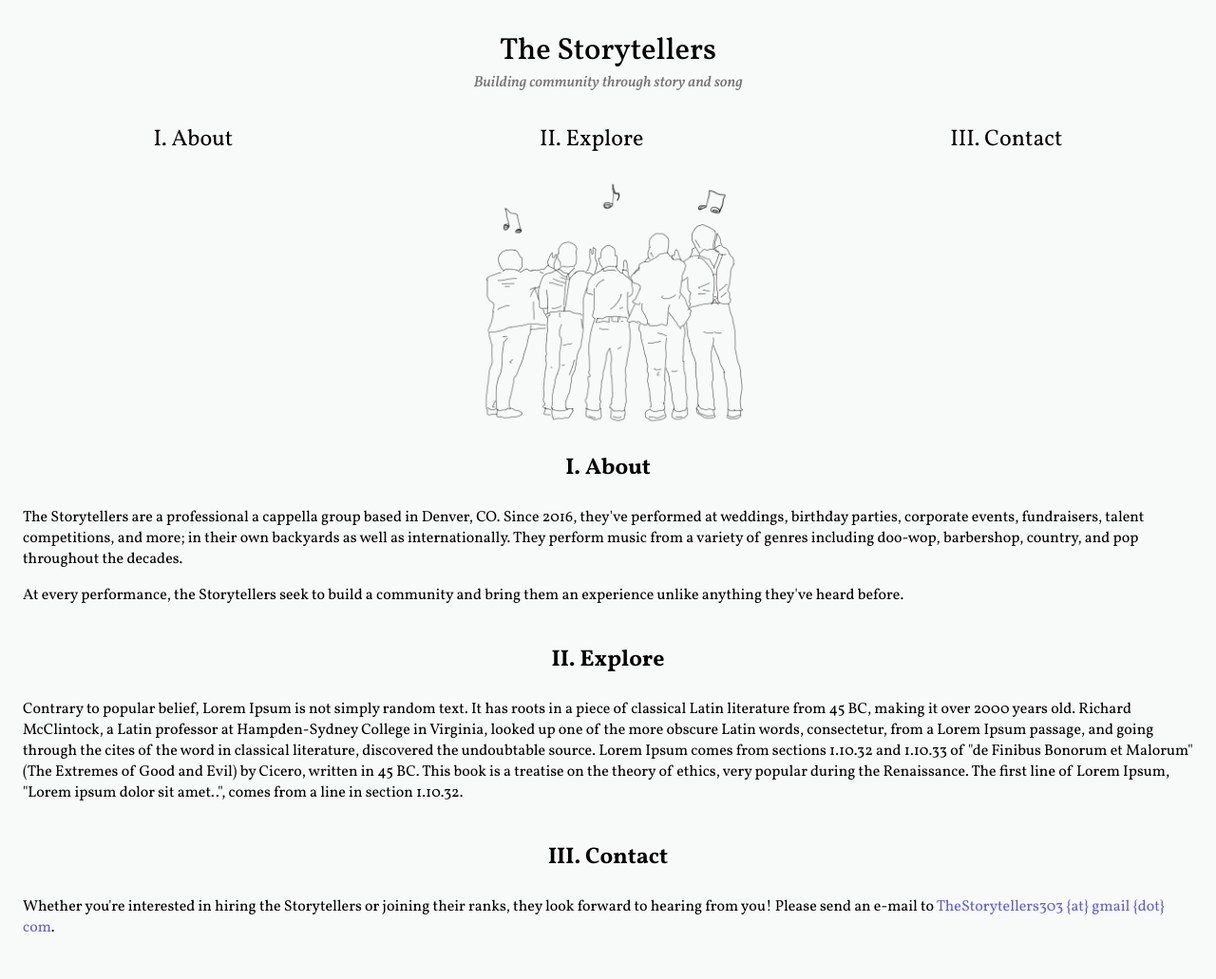
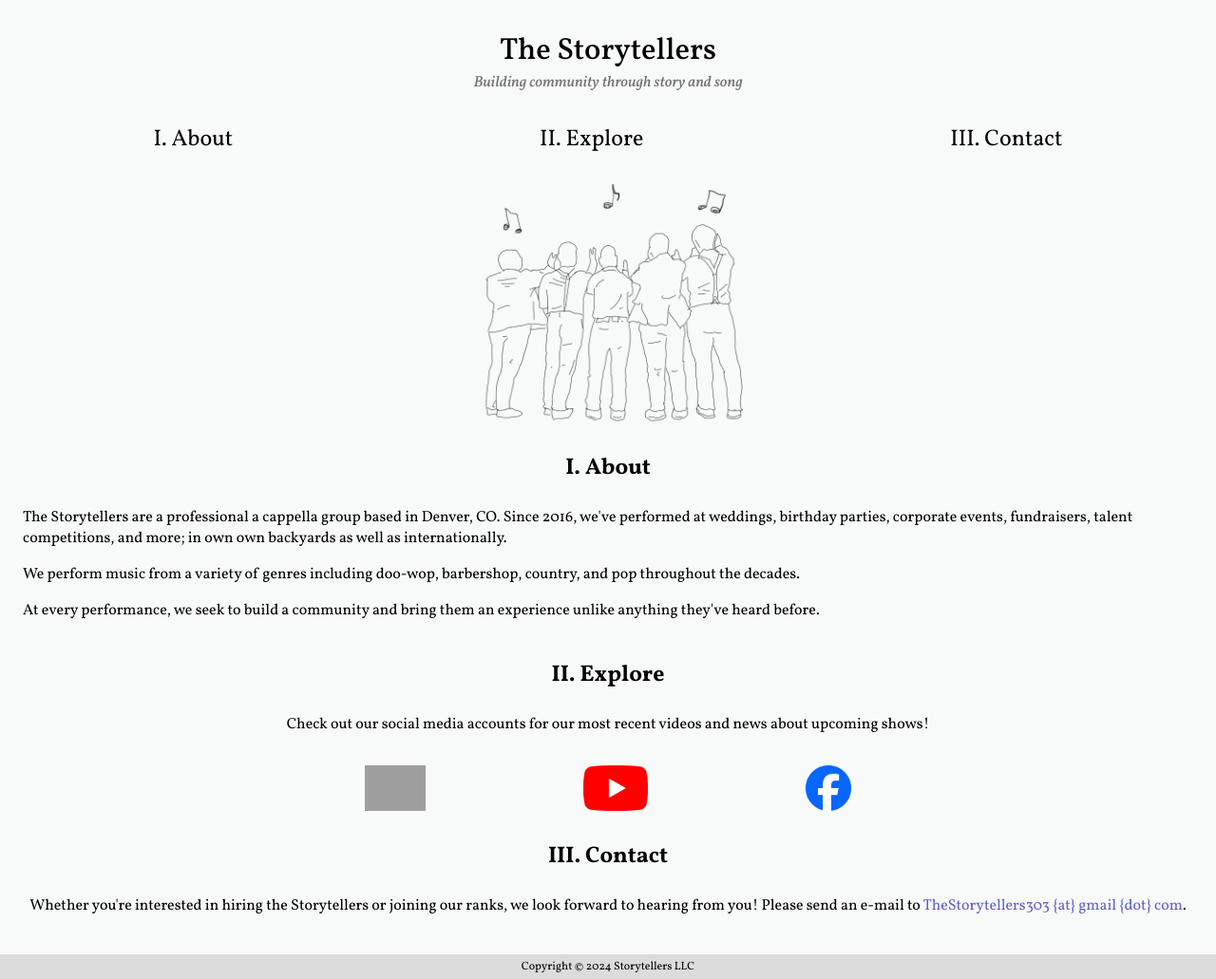
Before and after one commit to Devstone11/storytellers303, a plain HTML site: page index.html in a window 1280 px wide. Shown: the whole page at 95% size. Before the commit the page ends 1004 px from the top, so only its background shows below. Drawn offline with Linux system fonts and the light colour scheme; grey boxes are pictures that could not be loaded; a web font is replaced by a local one.

Commit message:
fill out "explore" section and add copyright footer

```diff
--- a/index.html
+++ b/index.html
@@ -23,24 +23,34 @@
     </div>
     <main>
       <img
+        class="singer-backs"
         alt="A drawing of five people singing"
         src="./assets/Hand-drawn-logo.png"
       ></img>
       <section id="about">
         <h3 class="chapter-title">I. About</h3>
-        <p>
-          The Storytellers are a professional a cappella group based in Denver, CO. Since 2016, they've performed at weddings, birthday parties, corporate events, fundraisers, talent competitions, and more; in their own backyards as well as internationally.
-          They perform music from a variety of genres including doo-wop, barbershop, country, and pop throughout the decades.
-        </p>
-        <p>At every performance, the Storytellers seek to build a community and bring them an experience unlike anything they've heard before.</p>
+        <p>The Storytellers are a professional a cappella group based in Denver, CO. Since 2016, we've performed at weddings, birthday parties, corporate events, fundraisers, talent competitions, and more; in own own backyards as well as internationally.</p>
+        <p>We perform music from a variety of genres including doo-wop, barbershop, country, and pop throughout the decades.</p>
+        <p>At every performance, we seek to build a community and bring them an experience unlike anything they've heard before.</p>
       </section>
       <section id="explore">
         <h3 class="chapter-title">II. Explore</h3>
-        <p>Contrary to popular belief, Lorem Ipsum is not simply random text. It has roots in a piece of classical Latin literature from 45 BC, making it over 2000 years old. Richard McClintock, a Latin professor at Hampden-Sydney College in Virginia, looked up one of the more obscure Latin words, consectetur, from a Lorem Ipsum passage, and going through the cites of the word in classical literature, discovered the undoubtable source. Lorem Ipsum comes from sections 1.10.32 and 1.10.33 of "de Finibus Bonorum et Malorum" (The Extremes of Good and Evil) by Cicero, written in 45 BC. This book is a treatise on the theory of ethics, very popular during the Renaissance. The first line of Lorem Ipsum, "Lorem ipsum dolor sit amet..", comes from a line in section 1.10.32.</p>
+        <p>Check out our social media accounts for our most recent videos and news about upcoming shows!</p>
+        <div class="social-links">
+          <a href="https://www.instagram.com/storytellers303/" target="_blank">
+            <img alt="Link to Instagram page" src="./assets/ig_logo.png" />
+          </a>
+          <a href="https://www.youtube.com/@storytellers303/" target="_blank">
+            <img alt="Link to Youtube page" src="./assets/yt_logo.png" />
+          </a>
+          <a href="https://www.facebook.com/storytellers303" target="_blank">
+            <img alt="Link to Facebook page" src="./assets/fb_logo.png" />
+          </a>
+        </div>
       </section>
       <section id="contact">
         <h3 class="chapter-title">III. Contact</h3>
-        <p>Whether you're interested in hiring the Storytellers or joining their ranks, they look forward to hearing from you! Please send an e-mail to
+        <p>Whether you're interested in hiring the Storytellers or joining our ranks, we look forward to hearing from you! Please send an e-mail to
             <a
               class="email"
               href="mailto:thestorytellers303@gmail.com"
@@ -49,5 +59,10 @@
         </p>
       </section>
     </main>
+    <footer id="storytellers-copyright-footer"></footer>
   </body>
+  <script type="text/javascript">
+    const year = (new Date()).getFullYear();
+    document.getElementById("storytellers-copyright-footer").innerHTML = `Copyright &copy; ${year} Storytellers LLC`;
+  </script>
 </html>
--- a/styles.css
+++ b/styles.css
@@ -50,13 +50,27 @@ main {
   align-items: center;
 }
 
-img {
+img.singer-backs {
   height: 18rem;
   width: fit-content;
 }
 
 section {
   margin: 0rem 1.5rem;
+}
+
+div.social-links {
+  display: flex;
+  justify-content: space-around;
+  margin-top: 2rem;
+}
+
+.social-links img {
+  height: 3rem;
+}
+
+section#contact {
+  margin-bottom: 1.5rem;
 }
 
 a.email {
@@ -67,3 +81,11 @@ a.email {
 a.email:hover {
   color: #8686C9;
 }
+
+footer {
+  display: flex;
+  justify-content: center;
+  background-color: gainsboro;
+  font-size: .75rem;
+  padding: 0.3rem;
+}
```
Also changed, not shown: assets/fb_logo.png (added), assets/yt_logo.png (added), 1 other file.
